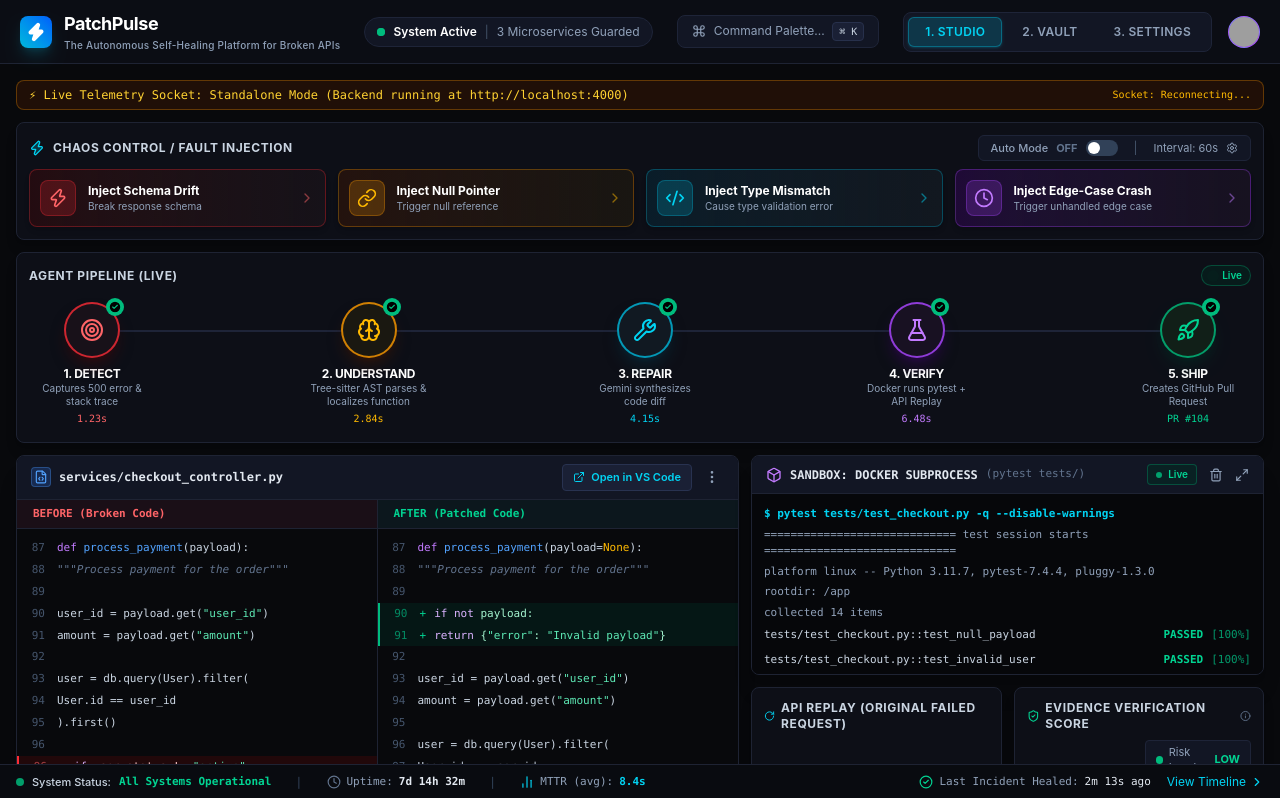
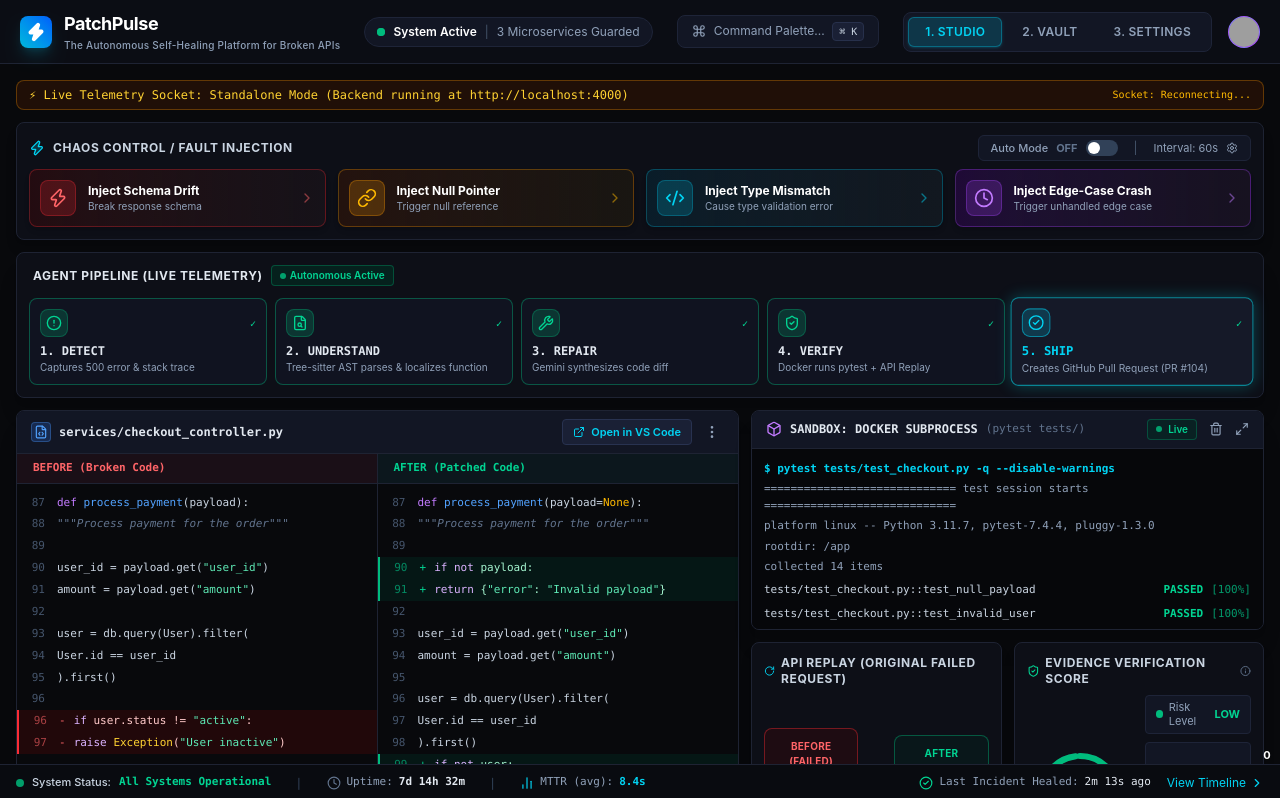
Before and after one commit to jithendra0909/PatchPulse, a React (Vite) app in the folder frontend/: page / in a window 1280 px wide. Shown: the top 798 px of the page. Built offline with nearby package versions, Linux system fonts and the light colour scheme; no server answers; grey boxes are pictures that could not be loaded.

Commit message:
fix: relocate telemetry types inside frontend for Vercel build

```diff
--- a/frontend/src/components/studio/AgentPipeline.tsx
+++ b/frontend/src/components/studio/AgentPipeline.tsx
@@ -1,199 +1,94 @@
 import React from 'react';
-import { Target, Brain, Wrench, FlaskConical, Rocket, CheckCircle2 } from 'lucide-react';
-import type { AgentState } from '../../../../shared/types/telemetry';
+import { AlertCircle, FileSearch, Wrench, ShieldCheck, CheckCircle2 } from 'lucide-react';
+import type { AgentState } from '../../types/telemetry';
 
 interface AgentPipelineProps {
   currentStage: AgentState;
-  nodeTimings?: {
-    detect?: string;
-    understand?: string;
-    repair?: string;
-    verify?: string;
-    ship?: string;
-  };
 }
 
-export const AgentPipeline: React.FC<AgentPipelineProps> = ({
-  currentStage,
-  nodeTimings = {
-    detect: '1.23s',
-    understand: '2.84s',
-    repair: '4.15s',
-    verify: '6.48s',
-    ship: 'PR #104',
-  },
-}) => {
-  const isDetectDone = currentStage !== 'IDLE' && currentStage !== 'INCIDENT_DETECTED';
-  const isUnderstandDone = ['PATCH_GENERATING', 'PATCH_VALIDATING', 'SANDBOX_TESTING', 'REGRESSION_TESTING', 'API_REPLAY', 'SAFETY_ANALYSIS', 'AWAITING_APPROVAL', 'PR_CREATING', 'HEALED'].includes(currentStage);
-  const isRepairDone = ['SANDBOX_TESTING', 'REGRESSION_TESTING', 'API_REPLAY', 'SAFETY_ANALYSIS', 'AWAITING_APPROVAL', 'PR_CREATING', 'HEALED'].includes(currentStage);
-  const isVerifyDone = ['SAFETY_ANALYSIS', 'AWAITING_APPROVAL', 'PR_CREATING', 'HEALED'].includes(currentStage);
-  const isShipDone = currentStage === 'HEALED';
+export const AgentPipeline: React.FC<AgentPipelineProps> = ({ currentStage }) => {
+  const stages: { state: AgentState; label: string; sub: string; icon: React.FC<{ className?: string }>; color: string }[] = [
+    { state: 'INCIDENT_DETECTED', label: '1. DETECT', sub: 'Captures 500 error & stack trace', icon: AlertCircle, color: 'red' },
+    { state: 'LOCALIZING', label: '2. UNDERSTAND', sub: 'Tree-sitter AST parses & localizes function', icon: FileSearch, color: 'yellow' },
+    { state: 'PATCH_GENERATING', label: '3. REPAIR', sub: 'Gemini synthesizes code diff', icon: Wrench, color: 'cyan' },
+    { state: 'SANDBOX_TESTING', label: '4. VERIFY', sub: 'Docker runs pytest + API Replay', icon: ShieldCheck, color: 'purple' },
+    { state: 'HEALED', label: '5. SHIP', sub: 'Creates GitHub Pull Request (PR #104)', icon: CheckCircle2, color: 'emerald' },
+  ];
 
-  const isDetectActive = currentStage === 'INCIDENT_DETECTED' || currentStage === 'REPRODUCING';
-  const isUnderstandActive = currentStage === 'DIAGNOSING' || currentStage === 'LOCALIZING' || currentStage === 'CONTEXT_GATHERING';
-  const isRepairActive = currentStage === 'PATCH_GENERATING' || currentStage === 'PATCH_VALIDATING' || currentStage === 'REFLECTION';
-  const isVerifyActive = currentStage === 'SANDBOX_TESTING' || currentStage === 'REGRESSION_TESTING' || currentStage === 'API_REPLAY' || currentStage === 'SAFETY_ANALYSIS';
-  const isShipActive = currentStage === 'AWAITING_APPROVAL' || currentStage === 'PR_CREATING';
+  const getStageIndex = (state: AgentState): number => {
+    switch (state) {
+      case 'INCIDENT_DETECTED': return 0;
+      case 'LOCALIZING': return 1;
+      case 'PATCH_GENERATING': return 2;
+      case 'SANDBOX_TESTING': return 3;
+      case 'HEALED': return 4;
+      default: return -1;
+    }
+  };
+
+  const activeIndex = getStageIndex(currentStage);
 
   return (
-    <div className="bg-[#0D0F17] border border-[#1E2333] rounded-lg p-3 select-none shadow-lg">
-      <div className="flex items-center justify-between mb-3">
-        <span className="text-xs font-bold tracking-wider text-slate-300 uppercase">
-          Agent Pipeline (Live)
-        </span>
-        <div className="flex items-center space-x-1.5 bg-emerald-950/40 border border-emerald-500/30 px-2 py-0.5 rounded-full text-[10px] text-emerald-400 font-semibold">
-          <span className="w-1.5 h-1.5 rounded-full bg-emerald-500 animate-ping" />
-          <span>Live</span>
+    <div className="bg-[#0D0F17] border border-[#1E2333] rounded-lg p-3 shadow-xl">
+      <div className="flex items-center justify-between mb-3 px-1">
+        <div className="flex items-center space-x-2">
+          <span className="text-xs font-bold text-slate-200 uppercase tracking-wider">
+            Agent Pipeline (Live Telemetry)
+          </span>
+          <span className="flex items-center space-x-1 bg-emerald-950/60 border border-emerald-500/30 px-2 py-0.5 rounded text-[10px] text-emerald-400 font-semibold">
+            <span className="w-1.5 h-1.5 rounded-full bg-emerald-500 animate-pulse" />
+            <span>Autonomous Active</span>
+          </span>
         </div>
       </div>
 
-      <div className="flex items-center justify-between px-2 py-1 relative">
-        <div className="absolute top-8 left-12 right-12 h-0.5 bg-[#1E2438] -z-0" />
+      <div className="grid grid-cols-1 sm:grid-cols-5 gap-2">
+        {stages.map((stage, idx) => {
+          const Icon = stage.icon;
+          const isActive = idx === activeIndex;
+          const isPassed = idx < activeIndex || activeIndex === 4;
 
-        {/* Node 1: DETECT */}
-        <div className="flex flex-col items-center z-10 group">
-          <div className="relative">
+          return (
             <div
-              className={`w-14 h-14 rounded-full border-2 flex items-center justify-center transition-all duration-300 ${
-                isDetectDone
-                  ? 'bg-[#181119] border-red-500/80 text-red-400 shadow-lg shadow-red-950/50'
-                  : isDetectActive
-                  ? 'bg-red-900/40 border-red-400 text-red-300 animate-pulse shadow-xl shadow-red-500/30'
-                  : 'bg-[#121624] border-[#22293E] text-slate-500'
+              key={stage.state}
+              className={`p-2.5 rounded-lg border transition-all duration-300 relative flex flex-col justify-between ${
+                isActive
+                  ? 'bg-[#151928] border-cyan-400/80 shadow-lg glow-cyan scale-[1.02]'
+                  : isPassed
+                  ? 'bg-[#101320] border-emerald-500/40 text-slate-300'
+                  : 'bg-[#0B0D14] border-[#1C2133] text-slate-500 opacity-70'
               }`}
             >
-              <Target className="w-6 h-6" />
+              <div className="flex items-center justify-between mb-1.5">
+                <div
+                  className={`w-7 h-7 rounded-lg flex items-center justify-center ${
+                    isActive
+                      ? 'bg-cyan-500/20 text-cyan-400 border border-cyan-400/50'
+                      : isPassed
+                      ? 'bg-emerald-500/20 text-emerald-400 border border-emerald-500/30'
+                      : 'bg-slate-800 text-slate-500'
+                  }`}
+                >
+                  <Icon className="w-4 h-4" />
+                </div>
+                {isPassed && (
+                  <span className="text-[10px] text-emerald-400 font-bold font-mono">
+                    ✓
+                  </span>
+                )}
+              </div>
+
+              <div>
+                <div className={`text-xs font-bold font-mono ${isActive ? 'text-cyan-400' : isPassed ? 'text-slate-200' : 'text-slate-500'}`}>
+                  {stage.label}
+                </div>
+                <div className="text-[10px] text-slate-400 mt-0.5 leading-tight line-clamp-2">
+                  {stage.sub}
+                </div>
+              </div>
             </div>
-            {isDetectDone && (
-              <div className="absolute -top-1 -right-1 bg-emerald-500 text-black rounded-full p-0.5">
-                <CheckCircle2 className="w-3.5 h-3.5 fill-black text-emerald-500" />
-              </div>
-            )}
-          </div>
-          <div className="mt-2 text-center">
-            <div className="text-xs font-bold text-white tracking-tight">1. DETECT</div>
-            <div className="text-[10px] text-slate-400 max-w-[110px] leading-tight">
-              Captures 500 error & stack trace
-            </div>
-            <div className="text-[10px] font-mono text-red-400 mt-1">{nodeTimings.detect}</div>
-          </div>
-        </div>
-
-        {/* Node 2: UNDERSTAND */}
-        <div className="flex flex-col items-center z-10 group">
-          <div className="relative">
-            <div
-              className={`w-14 h-14 rounded-full border-2 flex items-center justify-center transition-all duration-300 ${
-                isUnderstandDone
-                  ? 'bg-[#1A1811] border-amber-500/80 text-amber-400 shadow-lg shadow-amber-950/50'
-                  : isUnderstandActive
-                  ? 'bg-amber-900/40 border-amber-400 text-amber-300 animate-pulse shadow-xl shadow-amber-500/30'
-                  : 'bg-[#121624] border-[#22293E] text-slate-500'
-              }`}
-            >
-              <Brain className="w-6 h-6" />
-            </div>
-            {isUnderstandDone && (
-              <div className="absolute -top-1 -right-1 bg-emerald-500 text-black rounded-full p-0.5">
-                <CheckCircle2 className="w-3.5 h-3.5 fill-black text-emerald-500" />
-              </div>
-            )}
-          </div>
-          <div className="mt-2 text-center">
-            <div className="text-xs font-bold text-white tracking-tight">2. UNDERSTAND</div>
-            <div className="text-[10px] text-slate-400 max-w-[120px] leading-tight">
-              Tree-sitter AST parses & localizes function
-            </div>
-            <div className="text-[10px] font-mono text-amber-400 mt-1">{nodeTimings.understand}</div>
-          </div>
-        </div>
-
-        {/* Node 3: REPAIR */}
-        <div className="flex flex-col items-center z-10 group">
-          <div className="relative">
-            <div
-              className={`w-14 h-14 rounded-full border-2 flex items-center justify-center transition-all duration-300 ${
-                isRepairDone
-                  ? 'bg-[#111922] border-cyan-500/80 text-cyan-400 shadow-lg shadow-cyan-950/50'
-                  : isRepairActive
-                  ? 'bg-cyan-900/40 border-cyan-400 text-cyan-300 animate-pulse shadow-xl shadow-cyan-500/30'
-                  : 'bg-[#121624] border-[#22293E] text-slate-500'
-              }`}
-            >
-              <Wrench className="w-6 h-6" />
-            </div>
-            {isRepairDone && (
-              <div className="absolute -top-1 -right-1 bg-emerald-500 text-black rounded-full p-0.5">
-                <CheckCircle2 className="w-3.5 h-3.5 fill-black text-emerald-500" />
-              </div>
-            )}
-          </div>
-          <div className="mt-2 text-center">
-            <div className="text-xs font-bold text-white tracking-tight">3. REPAIR</div>
-            <div className="text-[10px] text-slate-400 max-w-[110px] leading-tight">
-              Gemini synthesizes code diff
-            </div>
-            <div className="text-[10px] font-mono text-cyan-400 mt-1">{nodeTimings.repair}</div>
-          </div>
-        </div>
-
-        {/* Node 4: VERIFY */}
-        <div className="flex flex-col items-center z-10 group">
-          <div className="relative">
-            <div
-              className={`w-14 h-14 rounded-full border-2 flex items-center justify-center transition-all duration-300 ${
-                isVerifyDone
-                  ? 'bg-[#181122] border-purple-500/80 text-purple-400 shadow-lg shadow-purple-950/50'
-                  : isVerifyActive
-                  ? 'bg-purple-900/40 border-purple-400 text-purple-300 animate-pulse shadow-xl shadow-purple-500/30'
-                  : 'bg-[#121624] border-[#22293E] text-slate-500'
-              }`}
-            >
-              <FlaskConical className="w-6 h-6" />
-            </div>
-            {isVerifyDone && (
-              <div className="absolute -top-1 -right-1 bg-emerald-500 text-black rounded-full p-0.5">
-                <CheckCircle2 className="w-3.5 h-3.5 fill-black text-emerald-500" />
-              </div>
-            )}
-          </div>
-          <div className="mt-2 text-center">
-            <div className="text-xs font-bold text-white tracking-tight">4. VERIFY</div>
-            <div className="text-[10px] text-slate-400 max-w-[110px] leading-tight">
-              Docker runs pytest + API Replay
-            </div>
-            <div className="text-[10px] font-mono text-purple-400 mt-1">{nodeTimings.verify}</div>
-          </div>
-        </div>
-
-        {/* Node 5: SHIP */}
-        <div className="flex flex-col items-center z-10 group">
-          <div className="relative">
-            <div
-              className={`w-14 h-14 rounded-full border-2 flex items-center justify-center transition-all duration-300 ${
-                isShipDone
-                  ? 'bg-[#111F18] border-emerald-500/80 text-emerald-400 shadow-lg shadow-emerald-950/50'
-                  : isShipActive
-                  ? 'bg-emerald-900/40 border-emerald-400 text-emerald-300 animate-pulse shadow-xl shadow-emerald-500/30'
-                  : 'bg-[#121624] border-[#22293E] text-slate-500'
-              }`}
-            >
-              <Rocket className="w-6 h-6" />
-            </div>
-            {isShipDone && (
-              <div className="absolute -top-1 -right-1 bg-emerald-500 text-black rounded-full p-0.5">
-                <CheckCircle2 className="w-3.5 h-3.5 fill-black text-emerald-500" />
-              </div>
-            )}
-          </div>
-          <div className="mt-2 text-center">
-            <div className="text-xs font-bold text-white tracking-tight">5. SHIP</div>
-            <div className="text-[10px] text-slate-400 max-w-[110px] leading-tight">
-              Creates GitHub Pull Request
-            </div>
-            <div className="text-[10px] font-mono text-emerald-400 mt-1">{nodeTimings.ship}</div>
-          </div>
-        </div>
+          );
+        })}
       </div>
     </div>
   );
--- /dev/null
+++ b/frontend/src/types/telemetry.ts
@@ -0,0 +1,16 @@
+export type AgentState =
+  | 'IDLE'
+  | 'INCIDENT_DETECTED'
+  | 'LOCALIZING'
+  | 'PATCH_GENERATING'
+  | 'SANDBOX_TESTING'
+  | 'HEALED'
+  | 'FAILED';
+
+export interface TelemetryPayload {
+  currentState: AgentState;
+  incidentId?: string;
+  endpoint?: string;
+  errorSignature?: string;
+  timestamp: string;
+}
```
Also changed, not shown: frontend/src/pages/StudioPage.tsx (+1 -15 lines), 1 other file (tests, documents, lock files or other folders).
